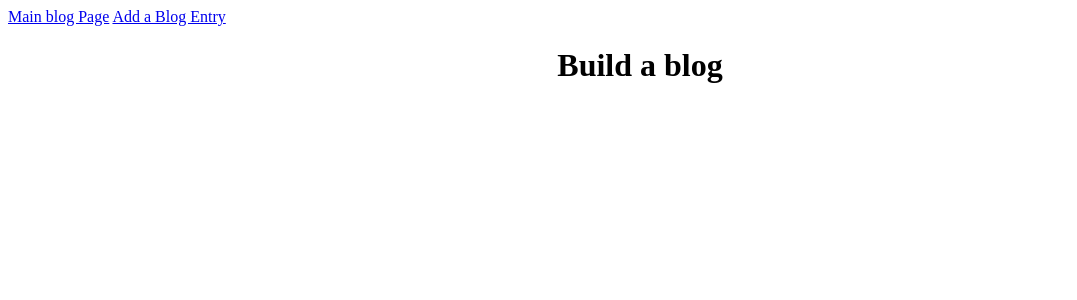
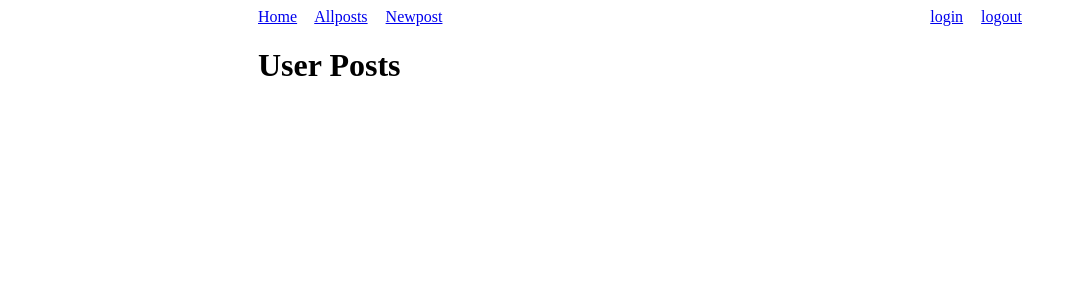
Before and after one commit to saisravanthi1/blogz2, a Flask app: page /blog?userid=1 in a window 1280 px wide. Shown: the top 300 px of the page, without its empty margins (0-1077 px from the left). Run offline with Flask 2, Linux system fonts and the light colour scheme; the visitor is signed in with stand-in values (Sample User, id 1); data that the repository does not hold is empty.

Commit message:
committed changes

```diff
--- a/main.py
+++ b/main.py
@@ -1,5 +1,6 @@
 from flask import Flask, request, redirect, render_template, session, flash
 from flask_sqlalchemy import SQLAlchemy
+from datetime import datetime
 app = Flask(__name__)
 app.config['DEBUG'] = True
 app.config['SQLALCHEMY_DATABASE_URI'] = 'mysql+pymysql://blogz2:mypassword@localhost:8889/blogz2'
@@ -14,10 +15,15 @@ class Blog(db.Model):
     title = db.Column(db.String(120))
     body = db.Column(db.String(500))
     owner_id=db.Column(db.Integer,db.ForeignKey('user.id'))
-    def __init__(self,title,body,owner):
+    pub_date = db.Column(db.DateTime)
+
+    def __init__(self,title,body,owner,pub_date=None):
         self.title = title
         self.body = body
         self.owner = owner
+        if pub_date is None:
+            pub_date = datetime.utcnow()
+        self.pub_date = pub_date
     def is_valid(self):
         if self.title and self.body:
             return True
@@ -31,18 +37,45 @@ class User(db.Model):
     def __init__(self,username,password):
         self.username = username
         self.password = password
-    def is_valid(self):
-        if self.username and self.password:
-            return True
-        else:
-            return False
+
 @app.before_request
 def require_login():
-    allowed_routes = ['login', 'signup']
+    allowed_routes = ['login', 'display_blog','index','signup']
     if request.endpoint not in allowed_routes and 'username' not in session:
         return redirect('/login')
-@app.route('/login', methods=['POST', 'GET'])
+
+
+@app.route('/', methods=['GET', 'POST'])
+def index():
+
+    users=User.query.all()
+    return render_template('index.html',users=users)
+
+
+@app.route("/blog", methods=['GET'])
+def display_blog():
+
+    entry_id = request.args.get('id')
+    user_id=request.args.get('userid')
+    posts = Blog.query.order_by(Blog.pub_date.desc())
+    if (entry_id):
+        post = Blog.query.filter_by(id=entry_id).first()
+        return render_template('newblog.html',title=post.title,post=post, posts=posts,pub_date=post.pub_date, user_id=post.owner_id,username=post.owner.username)
+    if (user_id):
+        entries=Blog.query.filter_by(owner_id=user_id).all()
+        return render_template('singleUser.html',posts=posts,entries=entries)
+    else:
+        users=User.query.all()
+        entries=Blog.query.all()
+        print(entries)
+
+
+        return render_template('blog.html',entries=entries,users=users)
+
+
+@app.route('/login', methods=['GET', 'POST'])
 def login():
+
     if request.method == 'POST':
         username = request.form['username']
         password = request.form['password']
@@ -50,14 +83,19 @@ def login():
         if user and user.password == password:
             session['username'] = username
             flash("Logged in")
-            return redirect('/')
+            print(session)
+            return redirect('/newpost')
+        if not user:
+            flash("Not a valid user")
+            return redirect('/signup')
+
         else:
             flash('User password incorrect, or user does not exist', 'error')
     return render_template('login.html')
-@app.route('/register', methods=['POST', 'GET'])
+@app.route('/signup', methods=['POST', 'GET'])
 def signup():
     if request.method == 'POST':
-        username = request.form['username']
+        username = request.form['email']
         password = request.form['password']
         verify = request.form['verify']
 
@@ -69,56 +107,39 @@ def signup():
             db.session.add(new_user)
             db.session.commit()
             session['username'] = username
-            return redirect('/')
+            return redirect('/newpost')
         else:
             # TODO - user better response messaging
             return "<h1>Duplicate user</h1>"
 
     return render_template('signup.html')
+
+
 @app.route('/logout')
 def logout():
     del session['username']
     return redirect('/')
 
-
-
-@app.route("/")
-
-def index():
-    return redirect("/blog")
-
-
-
-@app.route("/blog")
-def display_blog():
-    entry_id = request.args.get('id')
-
-    if (entry_id):
-        entry = Blog.query.get(entry_id)
-        return render_template('newblog.html',title="Build a Blog",entry=entry)
-    else:
-        entry=''
-        all_entries = Blog.query.all()
-        return render_template('blog.html' ,title="Build a Blog",entry=entry,all_entries=all_entries)
-
-
 @app.route('/newpost', methods=['GET', 'POST'])
 def newpost():
     title_error=''
     new_body_error=''
+    owner = User.query.filter_by(username=session['username']).first()
+
 
     if request.method == 'POST':
         new_title = request.form['title']
         new_body = request.form['body']
-        new_entry = Blog(new_title, new_body)
+
+        new_entry = Blog(new_title, new_body,owner)
 
 
-        if (new_title.strip()==""):
+        if (new_title.strip()=="") and(new_body.strip()==""):
             title_error="please fill the title"
-        if (new_body.strip()==""):
             new_body_error="please fill the body"
-        return render_template('newpost.html',title="Create new blog entry",
+            return render_template('newpost.html',title="Create new blog entry",
                 new_title=new_title,new_body=new_body, title_error=title_error,new_body_error=new_body_error)
+
 
         if ((not title_error) or (not new_body_error)):
              db.session.add(new_entry)
--- a/templates/base.html
+++ b/templates/base.html
@@ -4,19 +4,56 @@
 
     <head>
 
-        <title>Build a blog</title>
-
-        <style type="text/css">
+        <title>Blogz</title>
+        <style>
             .error {
                 color: red;
             }
             input, label{
                 display: block;
             }
+            .right{
+                float:right;
+                padding-right: 250px;
+            }
+            .padding{
+                padding-left: 250px;
+            }
+            body{
+                background-color:white;
+            }
+            .padding.font{
+                font-size: 30px;
+            }
+            .spacing{
+                word-spacing: 14px;
+            }
+        </style>
 
-        </style>
-    </head>
+     </head>
     <body>
+
+            <nav>
+                    <home class="padding">
+                        <space class="spacing"><a href="/">Home</a>
+                        <a href = "/blog" >Allposts</a>
+                        <a href="/login"> Newpost</a></space>
+                    </home>
+                    <login class="right">
+
+                        <space class="spacing"><a href="./login">login</a>
+                        <a href="./logout">logout</a></space>
+                    </login>
+
+
+            </nav>
+            <ul class="padding">{% with messages = get_flashed_messages(with_categories=True) %}
+                    {% for category,message in messages %}
+                    <li class= "{{category}}">{{message}}</li>
+                    {% endfor %}
+                {% endwith %}
+                </ul>
+
 
             {% block content %}
 
--- a/templates/blog.html
+++ b/templates/blog.html
@@ -6,19 +6,26 @@
 
 <a href="/newpost">Add a Blog Entry</a>
 
-<center><h1>Build a blog</h1></center>
 
-    {% for entry in all_entries %}
+ <ul>
+    {% for entry in entries %}
         <li>
             <h1>
-                <a href="/blog?id={{ entry.id }}">{{ entry.title }}</a>
+                <a href="/blog?id={{ entry.id }}"> {{ entry.title }}</a>
             </h1>
             <h3>{{ entry.body }}</h3>
+            {% for user in users %}
+               {% if entry.owner_id == user.id %}
+            <h1>
+                <a href="/blog?userid={{ user.id }}">{{ user.username }}</a>
+            </h1>
+               {% endif %}
+            {% endfor %}
+
 
         </li>
-        <hr>
 
     {% endfor %}
-
+  </ul>
 
 {% endblock %}
--- /dev/null
+++ b/templates/singleuser.html
@@ -0,0 +1,16 @@
+{% extends "base.html" %}
+{% block content %}
+
+
+<h1 class="padding">User Posts</h1>
+
+
+        {% for entry in entries %}
+
+          <a href="/blog?id={{entry.id}}"><h2 class="padding">{{ entry.title }}</h2></a> <!--entries=Blog.query.filter_by(owner_id=user_id).all() -->
+
+          <p  class="padding">{{ entry.body }}</p>
+          <p  class="padding">Written by: <a href="/blog?userid={{entry.owner_id}}">{{ entry.owner.username }}</a></p>
+
+        {% endfor %}
+{% endblock %}
```
Also changed, not shown: templates/index.html (added, +21 -0 lines), templates/login.html (+9 -6 lines), templates/newblog.html (+5 -5 lines), templates/newpost.html (+2 -7 lines), templates/signup.html (+6 -5 lines).
